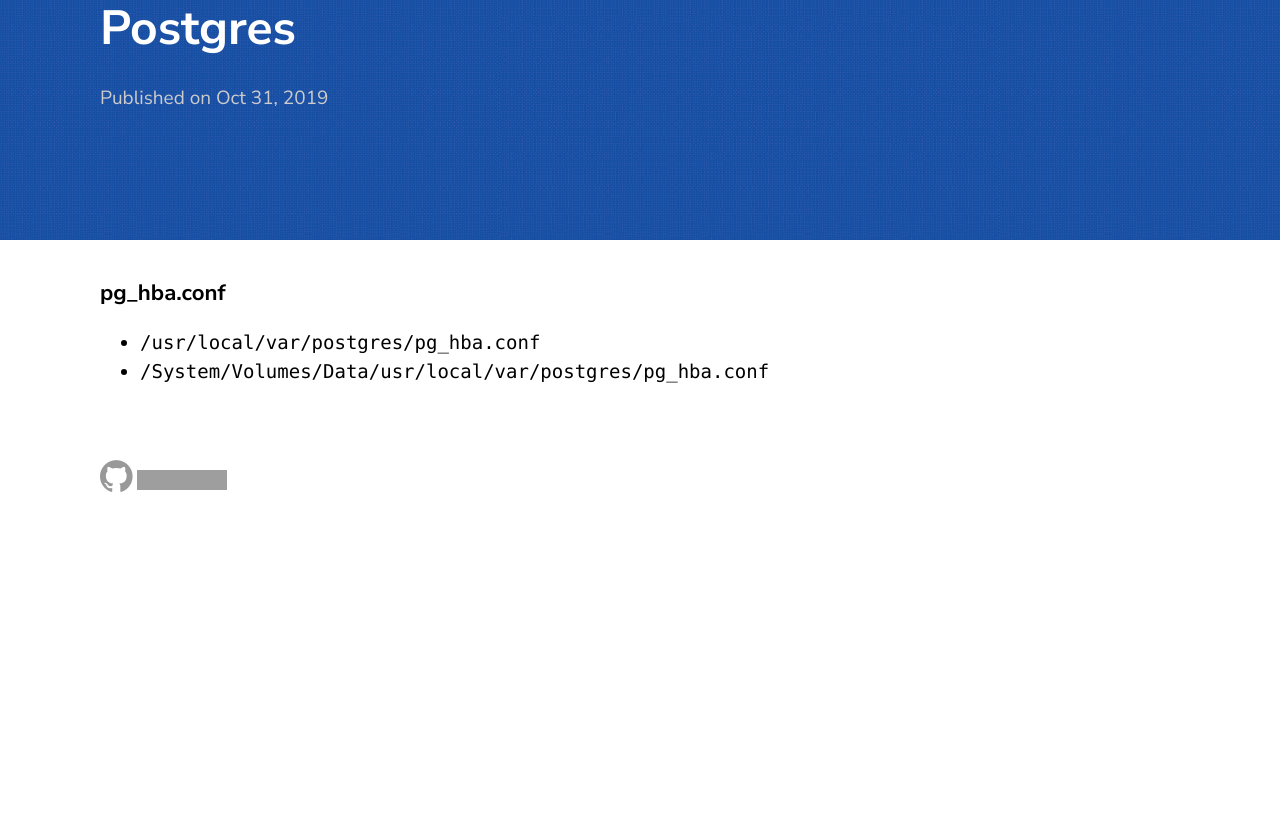
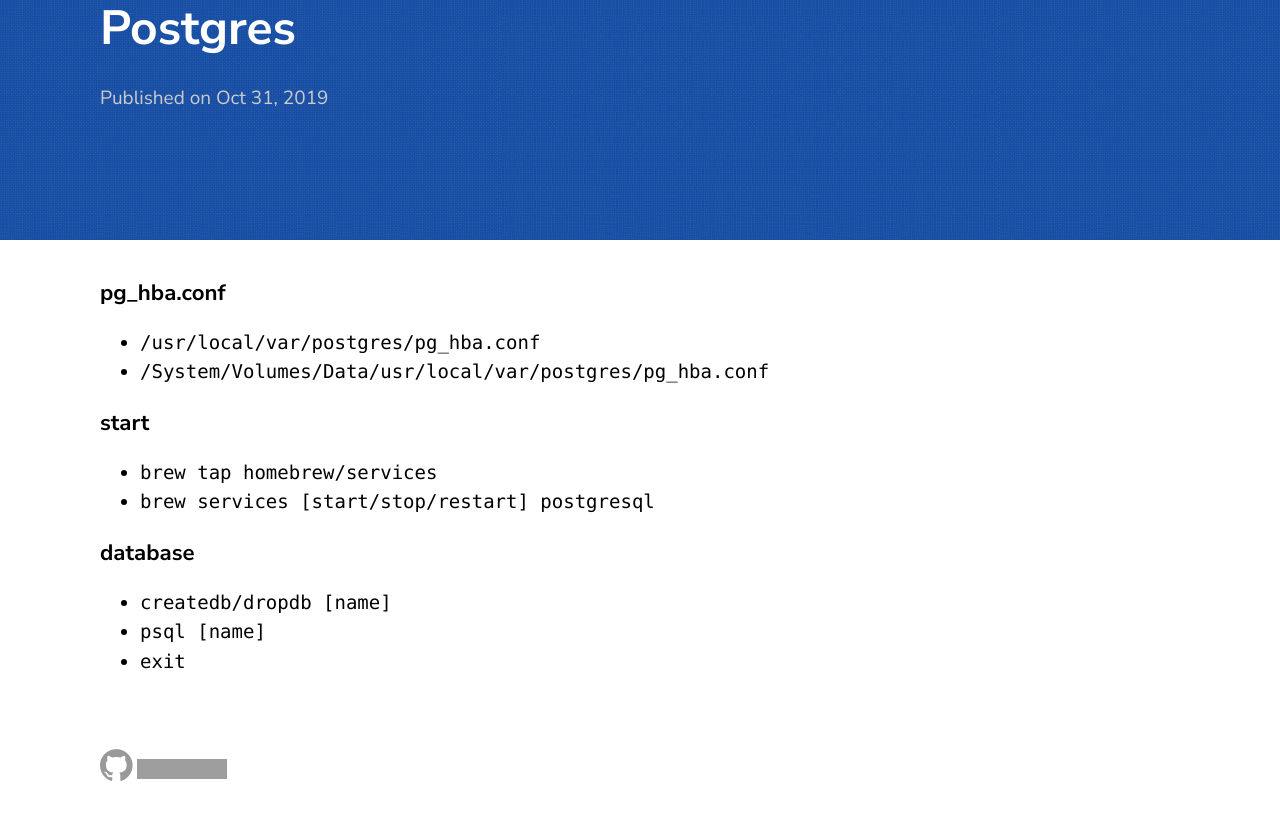
Before and after one commit to ejayyy/blog, a Jekyll site: the page built from _posts/2019-10-31-postgres.markdown, in a window 1280 px wide. Shown: the top 820 px of the page. Built offline with Jekyll 4.4.1, drawn with Linux system fonts in a browser that asks for light colours; grey boxes are pictures that could not be loaded.

Commit message:
[mod] post

```diff
--- a/_posts/2019-10-31-postgres.markdown
+++ b/_posts/2019-10-31-postgres.markdown
@@ -4,3 +4,12 @@ layout: post
 ### pg_hba.conf
 - `/usr/local/var/postgres/pg_hba.conf`
 - `/System/Volumes/Data/usr/local/var/postgres/pg_hba.conf`
+
+### start
+- `brew tap homebrew/services`
+- `brew services [start/stop/restart] postgresql`
+
+### database
+- `createdb/dropdb [name]`
+- `psql [name]`
+- `exit`
```
